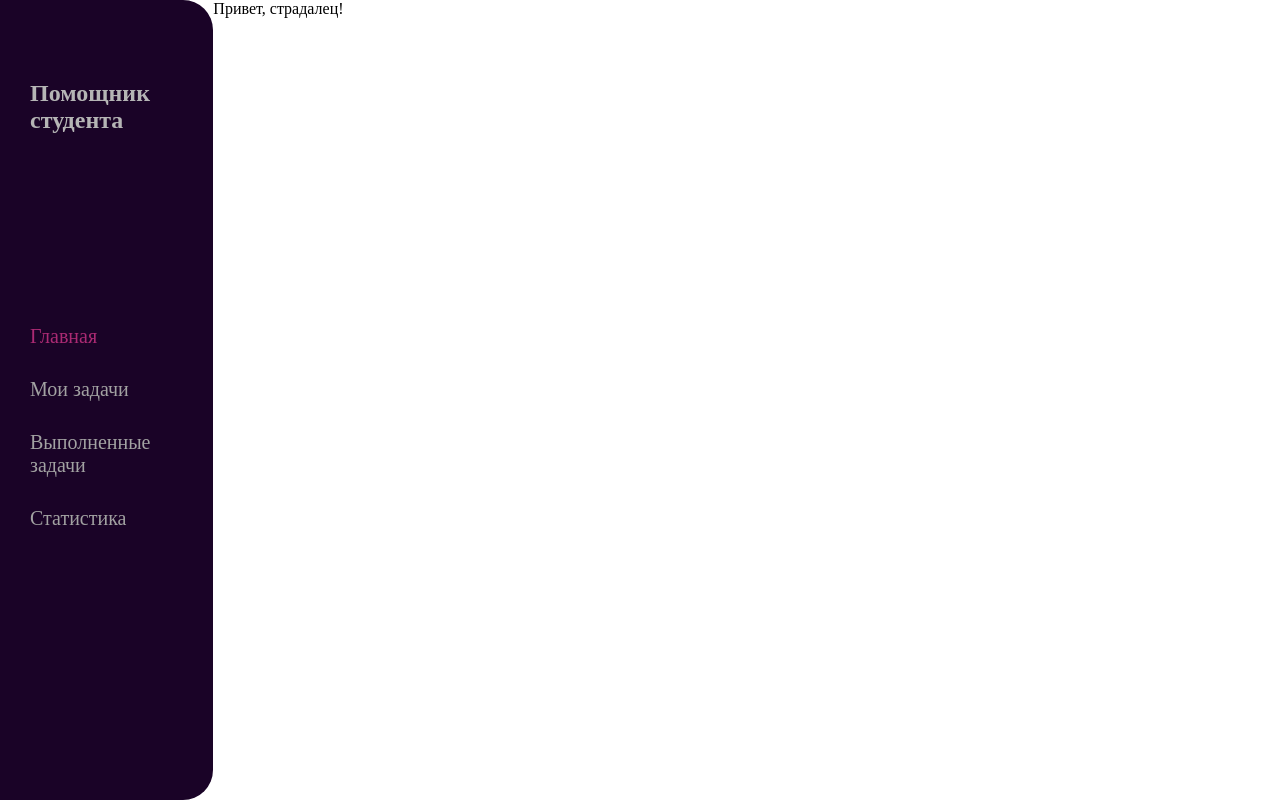
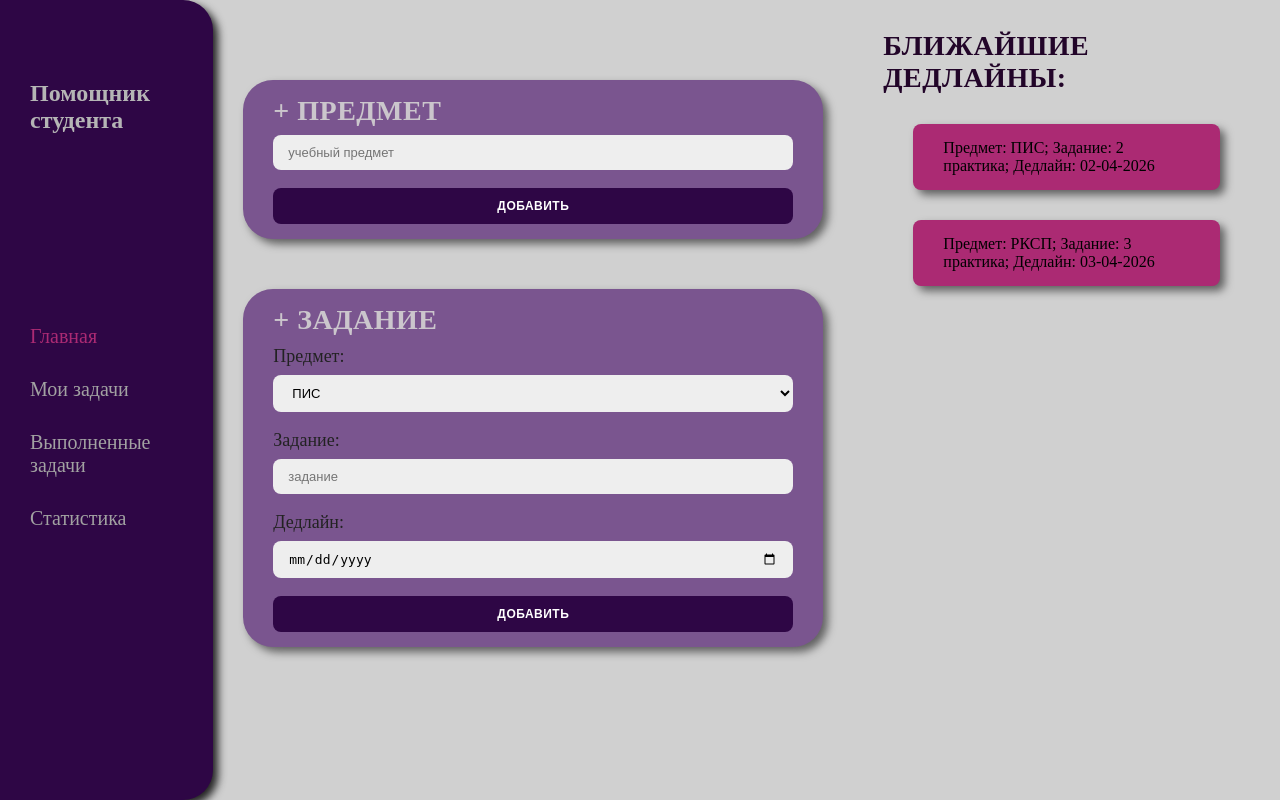
Before and after one commit to 666Alice666/student_helper, a Flask app: page /main in a window 1280 px wide. Run offline with Flask 3, Linux system fonts and the light colour scheme.

Commit message:
Add files via upload
главная страница

```diff
--- a/static/main.css
+++ b/static/main.css
@@ -17,6 +17,7 @@ a{
     display: grid;
     grid-template-columns: 1fr 3fr 2fr;
     height: 100vh;
+    background-color: #d0d0d0;
 }
 
 .container .left-section{
@@ -25,8 +26,9 @@ a{
     align-items: center;
     justify-content: space-between;
     padding: 80px 30px 270px;
-    background-color: #1a0327;
+    background-color: #2e0645;
     border-radius: 0 30px 30px 0;
+    box-shadow: 5px 5px 9px #222222;
 }
 
 .container .left-section .sidebar{
@@ -44,3 +46,111 @@ a{
 .container .left-section .sidebar a#active{
     color: #ab2a73;
 }
+
+
+.adder{
+    display: flex;
+    flex-direction: column;
+    justify-content: space-between;
+    padding: 80px 30px 70px;
+    gap: 50px;
+}
+
+.adder p{
+    font-size: 28px;
+    font-weight: 600;
+    letter-spacing: 0.5px;
+    text-transform: uppercase;
+    color: #cbc6cc;
+}
+
+.item{
+    display: flex;
+    flex-direction: column;
+    justify-content: space-between;
+    padding: 15px 30px;
+    background-color: #7a558f;
+    border-radius: 30px;
+    box-shadow: 5px 5px 9px #616161;
+}
+
+
+.adder form{
+    display: flex;
+    flex-direction: column;
+    height: 100%;
+}
+
+.adder label{
+    color: #222222;
+    font-size: 18px;
+    padding-top: 10px;
+}
+
+
+.adder input{
+    background-color: #eee;
+    border: none;
+    margin: 8px 0;
+    padding: 10px 15px;
+    font-size: 13px;
+    border-radius: 8px;
+    width: 100%;
+    outline: none;
+}
+
+.adder button{
+    background-color: #2e0645;
+    color: #fff;
+    font-size: 12px;
+    padding: 10px 45px;
+    border: 1px solid transparent;
+    border-radius: 8px;
+    font-weight: 600;
+    letter-spacing: 0.5px;
+    text-transform: uppercase;
+    margin-top: 10px;
+    cursor: pointer;
+}
+
+.adder select{
+    background-color: #eee;
+    border: none;
+    margin: 8px 0;
+    padding: 10px 15px;
+    font-size: 13px;
+    border-radius: 8px;
+    width: 100%;
+    outline: none;
+}
+
+h2{
+    font-size: 28px;
+    font-weight: 600;
+    letter-spacing: 0.5px;
+    text-transform: uppercase;
+    color: #220529;
+}
+
+.right-section{
+    margin: 30px;
+    display: flex;
+    flex-direction: column;
+    align-items: center;
+}
+
+.deadline-list{
+    display: flex;
+    flex-direction: column;
+    justify-content: space-between;
+    padding: 30px;
+    gap: 30px;
+}
+
+.deadline-list p{
+    justify-content: space-between;
+    padding: 15px 30px;
+    background-color: #ab2a73;
+    border-radius: 8px;
+    box-shadow: 5px 5px 9px #616161;
+}
--- a/templates/main.html
+++ b/templates/main.html
@@ -19,12 +19,45 @@
         </aside>
 
         <main>
-            <header>Привет, страдалец!</header>
+            <div class="adder">
+                <div class="item">
+                    <form>
+                        <p>+ предмет</p>
+                        <input type="text" placeholder="учебный предмет">
+                        <button>Добавить</button>
+                    </form>
+                </div>
+
+                <div class="item">
+                    <form>
+                        <p>+ задание</p>
+                        <label for="subject">Предмет:</label>
+                        <select name="subject" id="subject">
+                            <option value="ПИС">ПИС</option>
+                            <option value="РКСП">РКСП</option>
+                            <option value="Бэк">Бэк</option>
+                        </select>
+                        <label for="task">Задание:</label>
+                        <input type="text" id="task" placeholder="задание">
+                        <label for="deadline">Дедлайн:</label>
+                        <input type="date" id="deadline" min="2026-05-05">
+                        <button>Добавить</button>
+                    </form>
+                </div>
+            </div>
         </main>
 
+        <aside class="right-section">
+            <h2>Ближайшие дедлайны:</h2>
+            <div class="deadline-list">
+                <p>Предмет: ПИС; Задание: 2 практика; Дедлайн: 02-04-2026
+                </p>
 
+                <p>Предмет: РКСП; Задание: 3 практика; Дедлайн: 03-04-2026
+                </p>
+            </div>
+        </aside>
     </div>
-
     <script src="script.js"></script>
 </body>
 </html>
```
